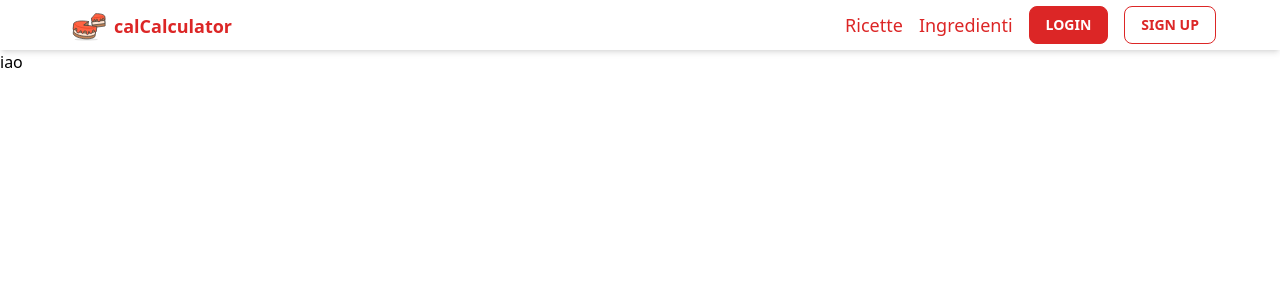
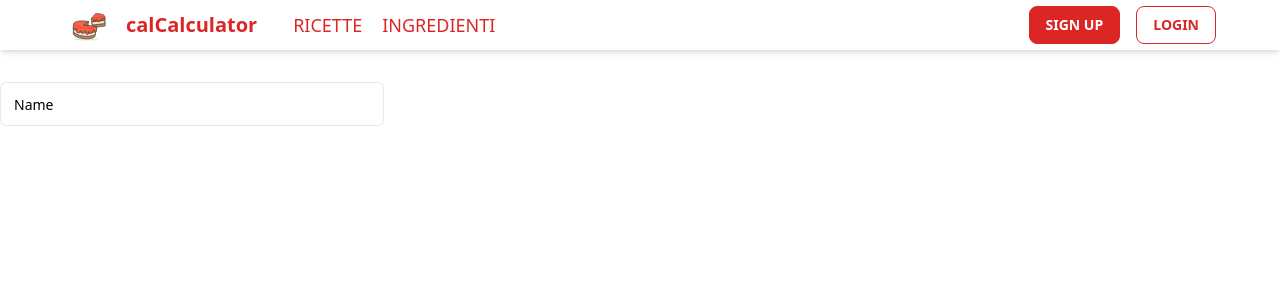
Before and after one commit to pietro-giordano/calCalculator_nuxt, a Nuxt app: page / in a window 1280 px wide. Shown: the top 300 px of the page. Built offline with nearby package versions, Linux system fonts and the light colour scheme.

Commit message:
rifacimento navbar

```diff
--- a/components/navbar.client.vue
+++ b/components/navbar.client.vue
@@ -1,33 +1,64 @@
 <template>
-      <nav class="lg:px-16 px-6 bg-white shadow-md flex flex-wrap items-center lg:py-0 py-2">
+      <!-- <nav class="lg:px-16 px-6 bg-white shadow-md flex flex-wrap items-center lg:py-0 py-2">
             <div class="flex-1 flex justify-between items-center">
+                  <div class="flex gap-x-5">
                         <a href="/" class="flex text-lg font-semibold">
                               <img src="../public/559birthdaycake3_100233.svg" width="50" height="50" class="p-2"
                                     alt="Rz Codes Logo" />
-                        <div class="mt-3 text-red-600">calCalculator</div>
+                              <div class="mt-3 text-red-600 text-xl">calCalculator</div>
                         </a>
+
+                        <ul class="text-xl text-center items-center gap-x-5 pt-4 md:gap-x-4 lg:text-lg lg:flex lg:pt-0 hidden"
+                              id="menu">
+                              <li v-for="link in navbar" class="py-2 lg:py-0 ">
+                                    <a class="text-red-600 hover:pb-4 hover:border-b-4 hover:border-yellow-400"
+                                          :href=link.linkTo>
+                                          {{ link.text }}
+                                    </a>
+                              </li>
+                        </ul>
                   </div>
+
                   <label for="menu-toggle" class="cursor-pointer lg:hidden block">
-                  <svg class="fill-current text-gray-900" xmlns="http://www.w3.org/2000/svg" width="20" height="20"
+                        <svg class="fill-current text-red-600" xmlns="http://www.w3.org/2000/svg" width="20" height="20"
                               viewBox="0 0 20 20">
                               <title>menu</title>
                               <path d="M0 3h20v2H0V3zm0 6h20v2H0V9zm0 6h20v2H0v-2z"></path>
                         </svg>
                   </label>
                   <input class="hidden" type="checkbox" id="menu-toggle" />
-            <div class="hidden lg:flex lg:items-center lg:w-auto w-full" id="menu">
-                  <nav>
-                        <ul class="text-xl text-center items-center gap-x-5 pt-4 md:gap-x-4 lg:text-lg lg:flex  lg:pt-0">
-                              <li v-for="link in navbar" class="py-2 lg:py-0 ">
-                                    <a class="text-red-600 hover:pb-4 hover:border-b-4 hover:border-yellow-400"
+
+                  <div class="hidden lg:flex lg:items-center lg:w-auto w-full gap-x-5" id="menu">
+                        <ul class="text-xl text-center items-center gap-x-5 pt-4 md:gap-x-4 lg:text-lg lg:flex lg:pt-0">
+                              <button1 content="Sign Up" />
+                              <button2 content="Login" />
+                        </ul>
+                  </div>
+            </div>
+      </nav> -->
+      <nav class="flex lg:px-16 px-6 lg:py-0 py-2 bg-white shadow-md">
+            <div>
+                  <a href="/" class="flex items-center text-lg font-semibold">
+                        <img src="../public/559birthdaycake3_100233.svg" width="50" height="50" class="p-2"
+                              alt="Rz Codes Logo" />
+                        <div class="text-red-600 text-xl px-3 align-middle">calCalculator</div>
+                  </a>
+            </div>
+
+            <div class="flex flex-1 justify-between ps-6">
+                  <ul class="flex items-center text-lg gap-x-5">
+                        <li v-for="link in navbar" class="py-2 lg:py-0">
+                              <a class="text-red-600 hover:pb-4 hover:border-b-4 hover:border-yellow-400 uppercase"
                                     :href=link.linkTo>
                                     {{ link.text }}
                               </a>
                         </li>
-                              <button1 content="Login" />
-                              <button2 content="Sign Up" />
                   </ul>
-                  </nav>
+
+                  <ul class="text-xl text-center items-center gap-x-5 pt-4 md:gap-x-4 lg:text-lg lg:flex lg:pt-0">
+                        <button1 content="Sign Up" />
+                        <button2 content="Login" />
+                  </ul>
             </div>
       </nav>
 </template>
--- a/pages/index.vue
+++ b/pages/index.vue
@@ -1,6 +1,17 @@
 <template>
       <div>
-            iao
+            <form class="mt-8 mb-2 w-80 max-w-screen-lg sm:w-96">
+                  <div class="mb-4 flex flex-col gap-6">
+                        <div class="relative h-11 w-full min-w-[200px]">
+                              <input class="peer h-full w-full rounded-md border border-blue-gray-200 bg-transparent px-3 py-3 font-sans text-sm font-normal text-blue-gray-700 outline outline-0 transition-all placeholder-shown:border placeholder-shown:border-blue-gray-200 placeholder-shown:border-t-blue-gray-200 focus:border-2 focus:border-pink-500 focus:border-t-transparent focus:outline-0 disabled:border-0 disabled:bg-blue-gray-50"
+                                    placeHolder=" " />
+                              <label
+                                    class="before:content[' '] after:content[' '] pointer-events-none absolute left-0 -top-1.5 flex h-full w-full select-none text-[11px] font-normal leading-tight text-blue-gray-400 transition-all before:pointer-events-none before:mt-[6.5px] before:mr-1 before:box-border before:block before:h-1.5 before:w-2.5 before:rounded-tl-md before:border-t before:border-l before:border-blue-gray-200 before:transition-all after:pointer-events-none after:mt-[6.5px] after:ml-1 after:box-border after:block after:h-1.5 after:w-2.5 after:flex-grow after:rounded-tr-md after:border-t after:border-r after:border-blue-gray-200 after:transition-all peer-placeholder-shown:text-sm peer-placeholder-shown:leading-[4.1] peer-placeholder-shown:text-blue-gray-500 peer-placeholder-shown:before:border-transparent peer-placeholder-shown:after:border-transparent peer-focus:text-[11px] peer-focus:leading-tight peer-focus:text-pink-500 peer-focus:before:border-t-2 peer-focus:before:border-l-2 peer-focus:before:!border-pink-500 peer-focus:after:border-t-2 peer-focus:after:border-r-2 peer-focus:after:!border-pink-500 peer-disabled:text-transparent peer-disabled:before:border-transparent peer-disabled:after:border-transparent peer-disabled:peer-placeholder-shown:text-blue-gray-500">
+                                    Name
+                              </label>
+                        </div>
+                  </div>
+            </form>
       </div>
 </template>
 
```
Lines whose indentation alone changed are shown as unchanged.
